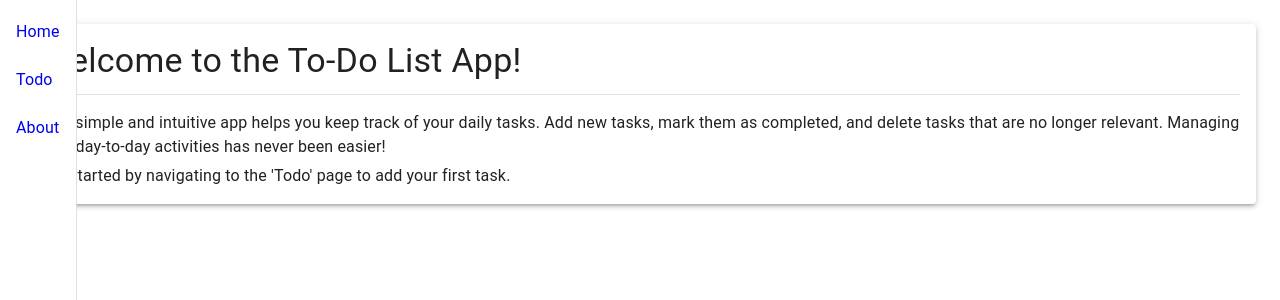
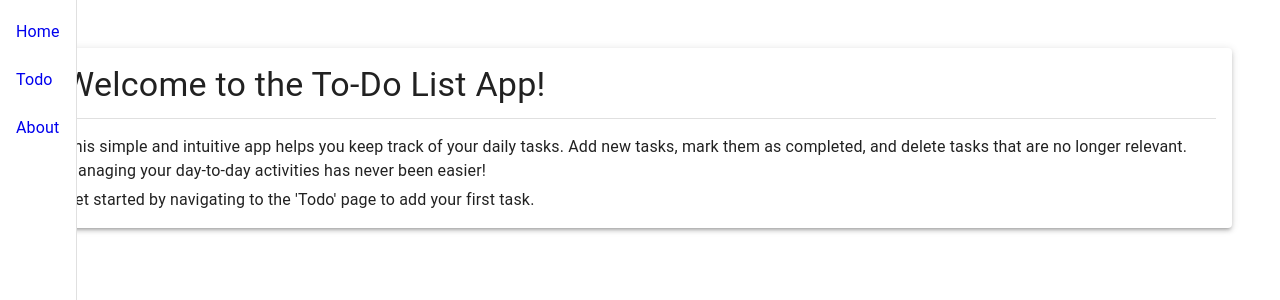
Before and after one commit to Alaa997/Todos, a React (Create React App) app: page / in a window 1280 px wide. Shown: the top 300 px of the page. Built offline with nearby package versions, Linux system fonts and the light colour scheme.

Commit message:
update the structure using "Box", to the left a menu, to the right the content

```diff
--- a/src/App.js
+++ b/src/App.js
@@ -1,21 +1,24 @@
 import "./App.css";
 import { BrowserRouter, Route, Routes } from "react-router-dom";
-
-
 import SideBar from "./components/Navigation/SideBar";
 import HomePage from "./components/Pages/HomePage";
 import About from "./components/Pages/About";
 import TodoPage from "./components/Pages/TodoPage";
+import { Box } from "@mui/material";
 
 function App() {
   return (
     <BrowserRouter>
+      <Box sx={{ display: "flex" }}>
         <SideBar />
+        <Box component="main" sx={{ flexGrow: 1, p: 3 }}>
           <Routes>
             <Route path="/" element={<HomePage />} />
             <Route path="/todo" element={<TodoPage />} />
             <Route path="/about" element={<About />} />
           </Routes>
+        </Box>
+      </Box>
     </BrowserRouter>
   );
 }
```
Lines whose indentation alone changed are shown as unchanged.
